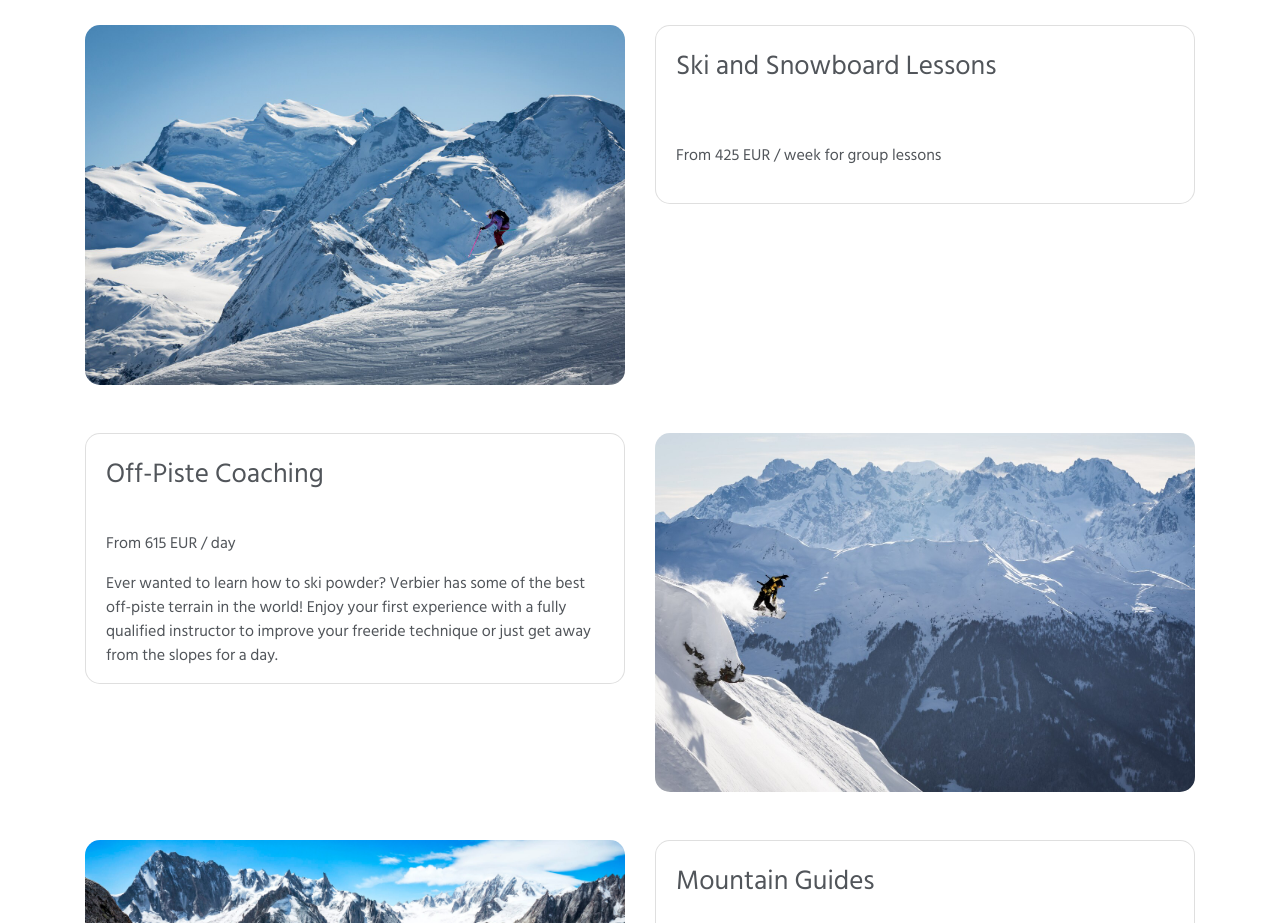
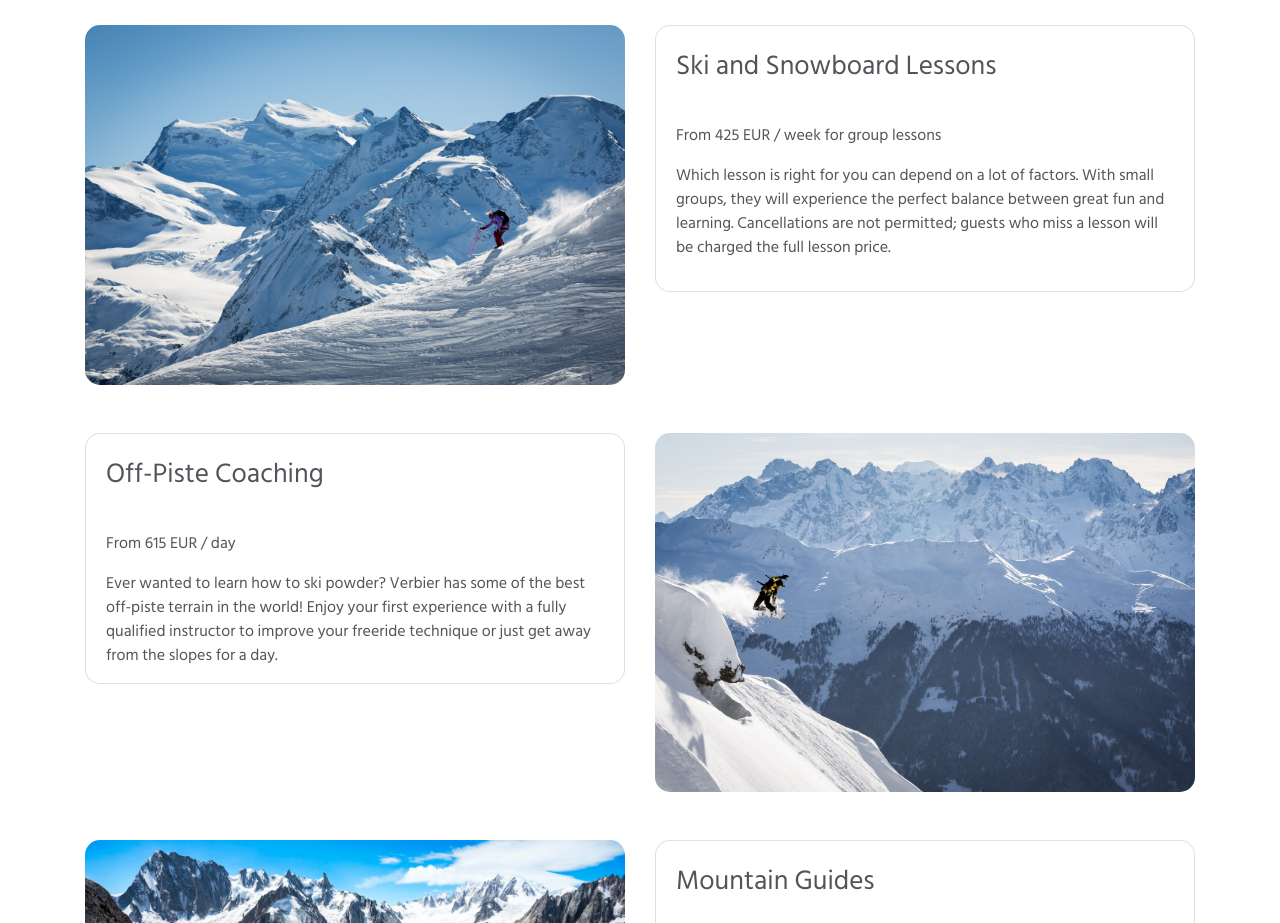
Before and after one commit to pufi96/werbierhotels, a plain HTML site: page winter.html in a window 1280 px wide. Shown: the part 960-1883 px from the top of the page. Drawn offline with nearby package versions, Linux system fonts and the light colour scheme.

Commit message:
Add files via upload

```diff
--- a/winter.html
+++ b/winter.html
@@ -87,9 +87,14 @@
 								Ski and Snowboard Lessons
 							</p>
 						</div>
-						<div class="card-body">
+						<div class="card-text">
 							<p>
 								From 425 EUR / week for group lessons
+							</p>
+						</div>
+						<div class="card-text">
+							<p>
+								Which lesson is right for you can depend on a lot of factors. With small groups, they will experience the perfect balance between great fun and learning. Cancellations are not permitted; guests who miss a lesson will be charged the full lesson price.
 							</p>
 						</div>
 					</div>
```
